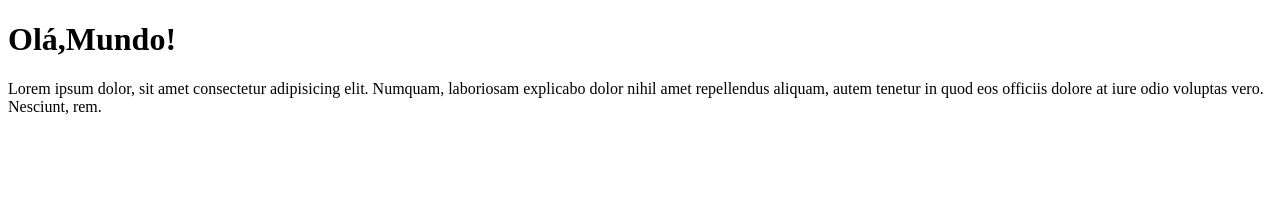
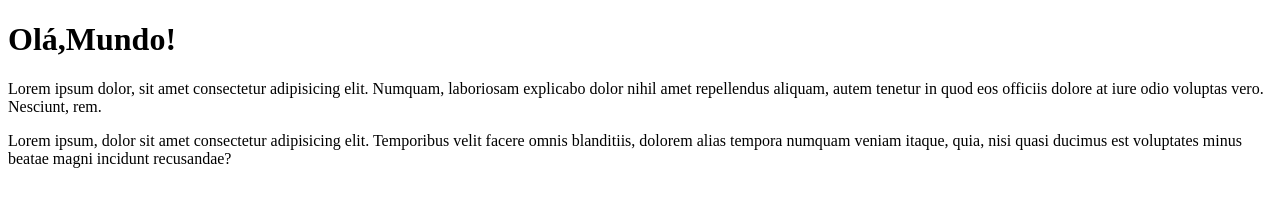
Before and after one commit to CromaAq/MyProject, a plain HTML site: page Site-exemplo/index.html in a window 1280 px wide. Drawn offline with Linux system fonts and the light colour scheme.

Commit message:
Adicionei um parágrafo

```diff
--- a/Site-exemplo/index.html
+++ b/Site-exemplo/index.html
@@ -12,6 +12,9 @@
     <h1>Olá,Mundo!</h1>
     <p>Lorem ipsum dolor, sit amet consectetur adipisicing elit. Numquam, laboriosam explicabo dolor nihil amet
         repellendus aliquam, autem tenetur in quod eos officiis dolore at iure odio voluptas vero. Nesciunt, rem.</p>
+    <p>Lorem ipsum, dolor sit amet consectetur adipisicing elit. Temporibus velit facere omnis blanditiis, dolorem alias
+        tempora numquam veniam itaque, quia, nisi quasi ducimus est voluptates minus beatae magni incidunt recusandae?
+    </p>
 </body>
 
 </html>
```
